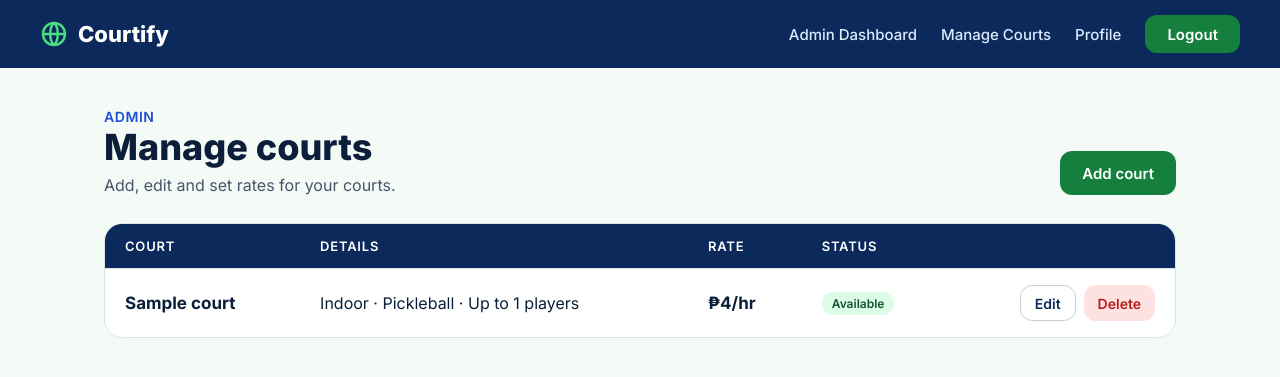
After one commit to maryclairelauron/Courtify-Lauron-MaryClaire-G06, a Django app: page /courts/ in a window 1280 px wide. The commit adds this page. Shown: the top 377 px of the page. Run offline with Django 5.2, Linux system fonts and the light colour scheme; a user stored in the database is signed in; tables that the repository leaves empty hold one stand-in row (values such as "Sample post").

Commit message:
Add court CRUD views, forms and templates

```diff
--- a/courts/urls.py
+++ b/courts/urls.py
@@ -1,5 +1,12 @@
 from django.urls import path
+
+from . import views
 
 app_name = 'courts'
 
-urlpatterns = []
+urlpatterns = [
+    path('', views.court_list, name='list'),
+    path('add/', views.court_create, name='create'),
+    path('<int:pk>/edit/', views.court_update, name='update'),
+    path('<int:pk>/delete/', views.court_delete, name='delete'),
+]
--- a/courts/views.py
+++ b/courts/views.py
@@ -1,3 +1,55 @@
-from django.shortcuts import render
+from django.contrib import messages
+from django.db.models import ProtectedError
+from django.shortcuts import get_object_or_404, redirect, render
+from django.views.decorators.http import require_POST
 
-# Create your views here.
+from accounts.models import User
+from accounts.views import role_required
+
+from .forms import CourtForm
+from .models import Court
+
+admin_only = role_required(User.Role.ADMIN)
+
+
+@admin_only
+def court_list(request):
+    return render(request, 'courts/court_list.html', {'courts': Court.objects.all()})
+
+
+@admin_only
+def court_create(request):
+    form = CourtForm(request.POST or None)
+    if request.method == 'POST':
+        if form.is_valid():
+            court = form.save()
+            messages.success(request, f"{court.name} was added.")
+            return redirect('courts:list')
+        messages.error(request, "Please fix the errors below.")
+    return render(request, 'courts/court_form.html', {'form': form, 'title': 'Add court'})
+
+
+@admin_only
+def court_update(request, pk):
+    court = get_object_or_404(Court, pk=pk)
+    form = CourtForm(request.POST or None, instance=court)
+    if request.method == 'POST':
+        if form.is_valid():
+            form.save()
+            messages.success(request, f"{court.name} was updated.")
+            return redirect('courts:list')
+        messages.error(request, "Please fix the errors below.")
+    return render(request, 'courts/court_form.html', {'form': form, 'title': f'Edit {court.name}'})
+
+
+@admin_only
+@require_POST
+def court_delete(request, pk):
+    court = get_object_or_404(Court, pk=pk)
+    name = court.name
+    try:
+        court.delete()
+        messages.success(request, f"{name} was deleted.")
+    except ProtectedError:
+        messages.error(request, f"{name} has bookings and can't be deleted. Set it to Maintenance instead.")
+    return redirect('courts:list')
--- a/templates/base.html
+++ b/templates/base.html
@@ -68,6 +68,24 @@
     .btn.xs{min-height:36px;padding:0 14px;font-size:14px}
     .rowbtns{display:flex;gap:8px;justify-content:flex-end;flex-wrap:wrap}
     .rowbtns form{margin:0}
+    .pagehead{display:flex;justify-content:space-between;align-items:flex-end;gap:16px;flex-wrap:wrap;margin-bottom:28px}
+    .pagehead h1{font-size:36px;font-weight:800}
+    .field select,.field textarea,.field input[type=number],.field input[type=date]{width:100%;border:1px solid #C5D3CC;border-radius:12px;background:#fff;font:15px Inter,sans-serif;color:var(--ink)}
+    .field select,.field input[type=number],.field input[type=date]{min-height:46px;padding:0 14px}
+    .field textarea{padding:12px 14px}
+    .field select:focus,.field textarea:focus,.field input[type=number]:focus,.field input[type=date]:focus{outline:2px solid var(--blue);outline-offset:1px}
+    .tablewrap{overflow-x:auto;background:#fff;border:1px solid var(--line);border-radius:18px}
+    .tbl{width:100%;min-width:760px;border-collapse:collapse}
+    .tbl th{padding:14px 20px;background:var(--navy);color:#fff;font:600 13px Inter,sans-serif;letter-spacing:.06em;text-align:left;text-transform:uppercase}
+    .tbl td{padding:16px 20px;border-top:1px solid var(--line);vertical-align:middle}
+    .tbl tbody tr:nth-child(even) td{background:#F8FBF9}
+    .tbl .name,.tbl .num{font-weight:700;font-size:17px}
+    .tag.off{background:#FEE2E2;color:#B91C1C}
+    .tag.wait{background:#FEF3C7;color:#92400E}
+    .btn.del{background:#FEE2E2;color:#B91C1C}
+    .btn.xs{min-height:36px;padding:0 14px;font-size:14px}
+    .rowbtns{display:flex;gap:8px;justify-content:flex-end;flex-wrap:wrap}
+    .rowbtns form{margin:0}
     @media(max-width:800px){.g3,.g4,.g2{grid-template-columns:1fr}.nav{padding:0 16px}.nav-links{gap:14px}}
   </style>
   {% block extra_head %}{% endblock %}
--- /dev/null
+++ b/templates/courts/court_list.html
@@ -0,0 +1,43 @@
+{% extends 'base.html' %}
+{% block title %}Manage Courts | Courtify{% endblock %}
+{% block content %}
+<div class="container">
+  {% include 'accounts/_messages.html' %}
+  <div class="pagehead">
+    <div>
+      <div class="eyebrow" style="color:var(--blue)">ADMIN</div>
+      <h1>Manage courts</h1>
+      <p class="muted" style="margin:6px 0 0">Add, edit and set rates for your courts.</p>
+    </div>
+    <a class="btn" href="{% url 'courts:create' %}">Add court</a>
+  </div>
+
+  {% if courts %}
+  <div class="tablewrap">
+    <table class="tbl">
+      <thead><tr><th>Court</th><th>Details</th><th>Rate</th><th>Status</th><th></th></tr></thead>
+      <tbody>
+        {% for c in courts %}
+        <tr>
+          <td class="name">{{ c.name }}</td>
+          <td>{{ c.get_environment_display }} · Pickleball · Up to {{ c.max_players }} players</td>
+          <td class="num">₱{{ c.rate_per_hour|floatformat:"-2" }}/hr</td>
+          <td>{% if c.status == 'active' %}<span class="tag">Available</span>{% else %}<span class="tag wait">Maintenance</span>{% endif %}</td>
+          <td>
+            <div class="rowbtns">
+              <a class="btn outline xs" href="{% url 'courts:update' c.pk %}">Edit</a>
+              <form method="post" action="{% url 'courts:delete' c.pk %}" onsubmit="return confirm('Delete {{ c.name|escapejs }}?')">{% csrf_token %}
+                <button class="btn del xs">Delete</button>
+              </form>
+            </div>
+          </td>
+        </tr>
+        {% endfor %}
+      </tbody>
+    </table>
+  </div>
+  {% else %}
+  <div class="card" style="padding:32px"><p class="muted" style="margin:0">No courts yet. Click "Add court" to create your first one.</p></div>
+  {% endif %}
+</div>
+{% endblock %}
```
Also changed, not shown: courts/forms.py (added, +20 -0 lines), templates/courts/court_form.html (added, +19 -0 lines).
